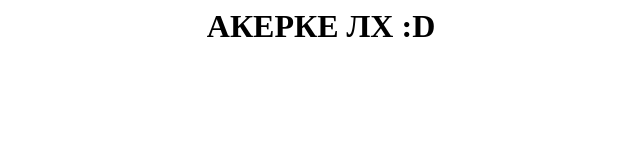
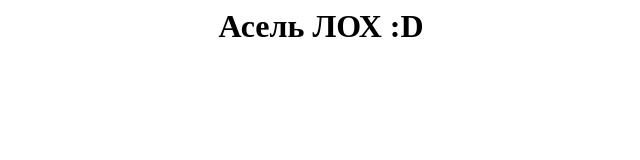
Before and after one commit to NURFINN/nurfinn.github.io, a plain HTML site: page index.html in a window 1280 px wide. Shown: the whole page, without its empty margins (319-959 px from the left). Drawn offline with Linux system fonts and the light colour scheme.

Commit message:
тест

```diff
--- a/index.html
+++ b/index.html
@@ -1 +1 @@
-<h1 align="center">АКЕРКЕ ЛХ :D </h1>
+<h1 align="center">Асель ЛОХ :D </h1>
```
